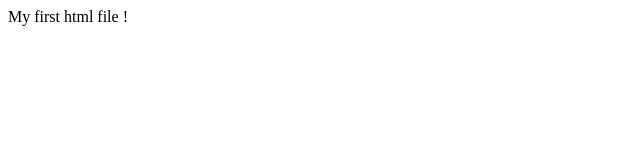
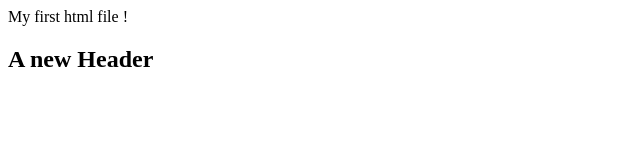
Before and after one commit to DaniZGit/TestRepository, a plain HTML site: page index.html in a window 1280 px wide. Shown: the whole page, without its empty margins (0-640 px from the left). Drawn offline with Linux system fonts and the light colour scheme.

Commit message:
added header

```diff
--- a/index.html
+++ b/index.html
@@ -1,3 +1,4 @@
 <div>
     My first html file !
+    <h2>A new Header</h2>
 </div>
```
